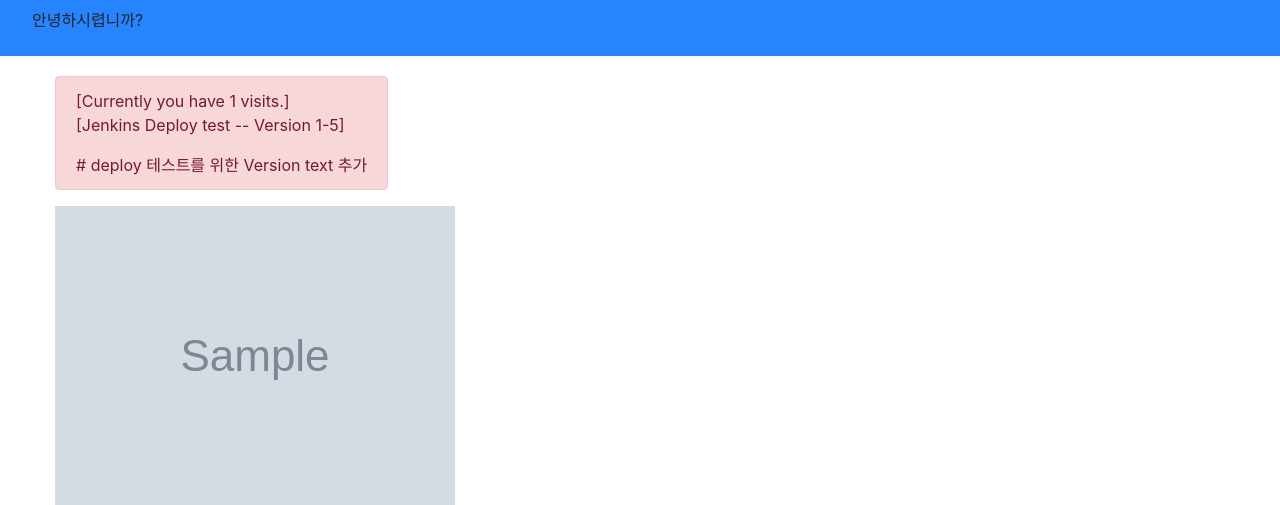
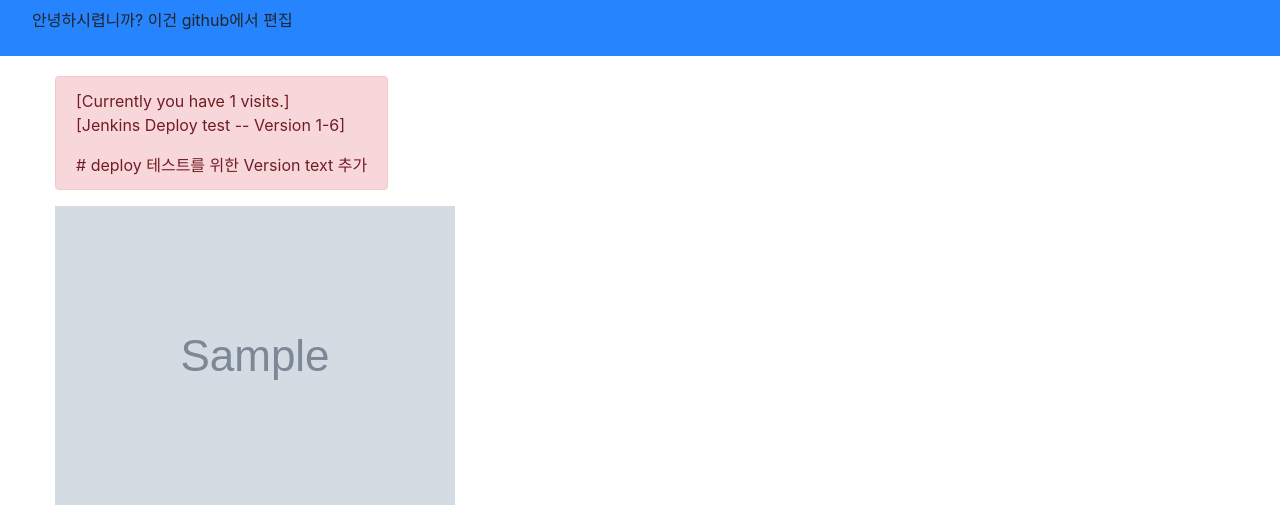
Before and after one commit to alkaline2018/jenkins-django, a Flask app: template web-count/templates/index.html in a window 1280 px wide. Shown: the top 505 px of the page. Run offline with Flask 3, Linux system fonts and the light colour scheme; the template is opened without the code that fills it: most values are stand-ins (such as "Sample title", 1, 10 or a date in 2020); grey boxes marked "Sample" are stand-in pictures.

Commit message:
Update index.html

```diff
--- a/web-count/templates/index.html
+++ b/web-count/templates/index.html
@@ -11,14 +11,14 @@
 <body>
   <nav class="navbar navbar-expand-sm" style="background-color:#2684FF;">
     <a class="navbar-brand" href="https:///hub.docker.com" target="_blank" style="color:#fff;"></a>
-        <p>안녕하시렵니까?</p>
+        <p>안녕하시렵니까? 이건 github에서 편집</p>
   </nav>
 
   <div class="container" style="padding:20px 0 0 0">
     <div class="row">
       <div class="alert alert-danger" role="alert">
         [Currently you have {{visit_count}} visits.]
-        <p>[Jenkins Deploy test -- Version 1-5]</p> # deploy 테스트를 위한 Version text 추가
+        <p>[Jenkins Deploy test -- Version 1-6]</p> # deploy 테스트를 위한 Version text 추가
       </div>
     </div>
 
```
